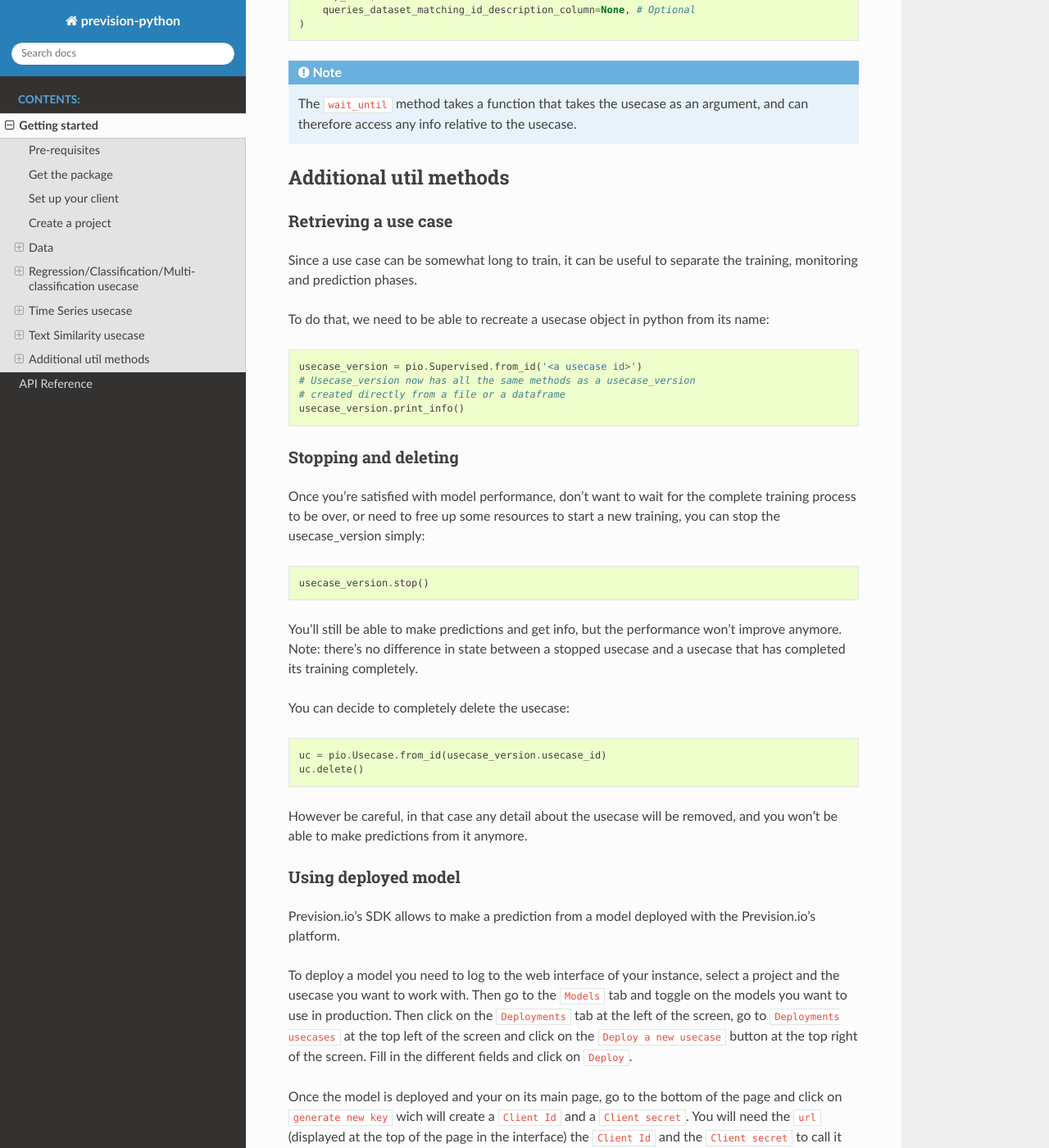
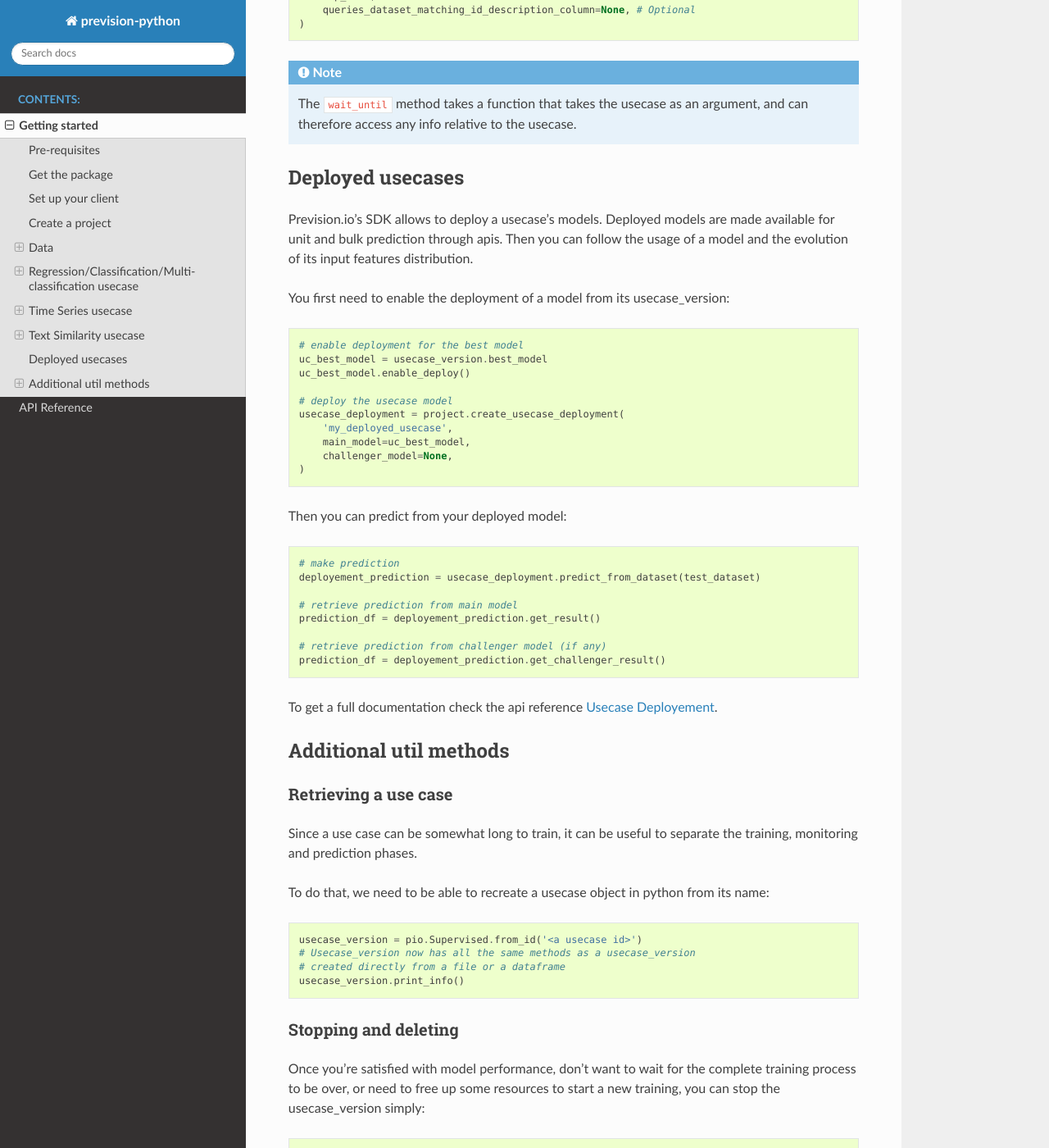
Before and after one commit to previsionio/prevision-python, a Sphinx documentation site: the page built from docs/source/getting_started.rst, in a window 1280 px wide and 1400 px high, scrolled down 9348 px. Shown: the whole window at 82% size. Built offline with Sphinx 7.4.7 and the Read the Docs theme 2.0.0, drawn with Linux system fonts in a browser that asks for light colours; formulas are drawn with MathJax 3; some of the changed text lies outside the part shown.

Commit message:
chore: update getting started

```diff
--- a/docs/source/getting_started.rst
+++ b/docs/source/getting_started.rst
@@ -463,6 +463,41 @@ To make predictions from a dataset and a usecase, you need to wait until at leas
 
     The ``wait_until`` method takes a function that takes the usecase as an argument, and can therefore access any info relative to the usecase.
 
+Deployed usecases
+=================
+
+Prevision.io's SDK allows to deploy a usecase's models. Deployed models are made available for unit and bulk prediction through apis. Then you can follow the usage of a model and the evolution of its input features distribution.
+
+You first need to enable the deployment of a model from its usecase_version:
+
+.. code-block:: python
+
+    # enable deployment for the best model
+    uc_best_model = usecase_version.best_model
+    uc_best_model.enable_deploy()
+
+    # deploy the usecase model
+    usecase_deployment = project.create_usecase_deployment(
+        'my_deployed_usecase',
+        main_model=uc_best_model,
+        challenger_model=None,
+    )
+
+Then you can predict from your deployed model:
+
+.. code-block:: python
+
+    # make prediction
+    deployement_prediction = usecase_deployment.predict_from_dataset(test_dataset)
+
+    # retrieve prediction from main model
+    prediction_df = deployement_prediction.get_result()
+
+    # retrieve prediction from challenger model (if any)
+    prediction_df = deployement_prediction.get_challenger_result()
+
+To get a full documentation check the api reference :ref:`usecase_deployement_reference`.
+
 Additional util methods
 =======================
 
@@ -500,14 +535,10 @@ You can decide to completely delete the usecase:
 
 However be careful, in that case any detail about the usecase will be removed, and you won't be able to make predictions from it anymore.
 
-Using deployed model
---------------------
+Using deployed usecase
+----------------------
 
-Prevision.io's SDK allows to make a prediction from a model deployed with the Prevision.io's platform.
-
-To deploy a model you need to log to the web interface of your instance, select a project and the usecase you want to work with. Then go to the ``Models`` tab and toggle on the models you want to use in production. Then click on the ``Deployments`` tab at the left of the screen, go to ``Deployments usecases`` at the top left of the screen and click on the ``Deploy a new usecase`` button at the top right of the screen. Fill in the different fields and click on ``Deploy``.
-
-Once the model is deployed and your on its main page, go to the bottom of the page and click on ``generate new key`` wich will create a ``Client Id`` and a ``Client secret``. You will need the ``url`` (displayed at the top of the page in the interface) the ``Client Id`` and the ``Client secret`` to call it via the python SDK:
+Prevision.io's SDK allows to predict from a deployed usecase. Log to the web interface of your instance, select a project and click on the ``Deployments`` tab at the left of the screen. Select a deployed usecase, go to the bottom of its page and click on ``generate new key`` wich will create a ``Client Id`` and a ``Client secret``. You will need the ``url`` (displayed at the top of the page in the interface) the ``Client Id`` and the ``Client secret`` to call it via the python SDK:
 
 .. code-block:: python
 
```
